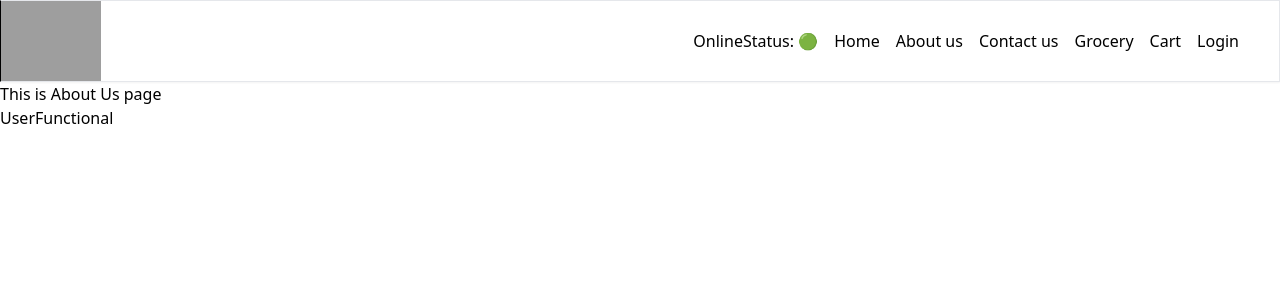
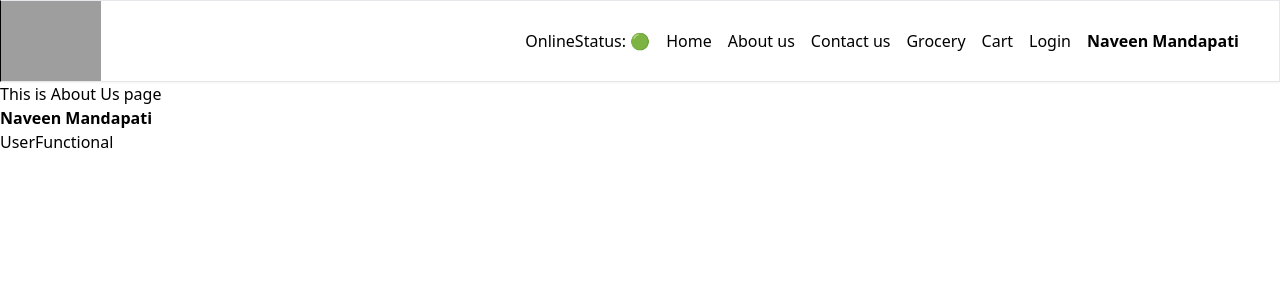
Before and after one commit to naveen0928/namaste-react-v2, a React (Vite) app: page /about in a window 1280 px wide. Shown: the top 300 px of the page. Built offline with nearby package versions, Linux system fonts and the light colour scheme; grey boxes are pictures that could not be loaded.

Commit message:
React context and examples

```diff
--- a/src/App.js
+++ b/src/App.js
@@ -1,4 +1,4 @@
-import React, { lazy, Suspense } from "react";
+import React, { lazy, Suspense, useEffect, useState } from "react";
 import ReactDOM from "react-dom/client";
 import Header from "./components/Header";
 import Body from "./components/Body";
@@ -7,6 +7,7 @@ import About from "./components/About";
 import Contact from "./components/Contact";
 import ErrorElement from "./components/ErrorElement";
 import RestaurantMenu from "./components/RestaurantMenu";
+import UserContext from "./utils/UserContext";
 // import Grocery from "./components/Grocery";
 
 // Hello world from react
@@ -48,11 +49,24 @@ import RestaurantMenu from "./components/RestaurantMenu";
 // ]);
 
 const AppLayout = () => {
+  const [userName, setUserName] = useState("");
+
+  useEffect(() => {
+    const data = {
+      name: "Naveen Mandapati",
+    };
+    setUserName(data.name);
+  }, []);
+
   return (
-    <div className="app">
-      <Header />
-      <Outlet />
-    </div>
+    <UserContext.Provider value={{ loggedInUser: userName, setUserName }}>
+      <div className="app">
+        {/* <UserContext.Provider value={{ loggedInUser: "React v2" }}> */}
+          <Header />
+        {/* </UserContext.Provider> */}
+        <Outlet />
+      </div>
+    </UserContext.Provider>
   );
 };
 
--- a/src/components/About.js
+++ b/src/components/About.js
@@ -2,6 +2,7 @@ import React from "react";
 import User from "./User";
 import UserLevelTwo from "./UserLevelTwo";
 import UserFunctional from "./UserFunctional";
+import UserContext from "../utils/UserContext";
 
 class About extends React.Component {
   constructor(props) {
@@ -30,6 +31,11 @@ class About extends React.Component {
     return (
       <div>
         <h1>This is About Us page</h1>
+        <div>
+          <UserContext.Consumer>
+            {({ loggedInUser }) => <h1 className="font-bold">{loggedInUser}</h1>}
+          </UserContext.Consumer>
+        </div>
         {/* <User name="First " location="Vijayawada as Prop" />
         <User name="Second " location="Gollapudi as Prop" />
         <UserLevelTwo /> */}
--- a/src/components/Body.js
+++ b/src/components/Body.js
@@ -1,9 +1,10 @@
-import { useEffect, useState } from "react";
+import { useContext, useEffect, useState } from "react";
 import RestaurantCard, { WithPromotedLabel } from "./RestaurantCard";
 import { FETCH_RESTAURANTS_LIST } from "../utils/Constants";
 import FakeLoader from "./fakeLoader";
 import { Link } from "react-router-dom";
 import useOnlineStatus from "../utils/useOnlineStatus";
+import UserContext from "../utils/UserContext";
 
 const Body = () => {
   const [resList, setResList] = useState([]);
@@ -12,6 +13,8 @@ const Body = () => {
   const onlineStatus = useOnlineStatus();
 
   const WithPromotedRestaurantCard = WithPromotedLabel(RestaurantCard);
+
+  const { loggedInUser, setUserName } = useContext(UserContext);
 
   useEffect(() => {
     fetchData();
@@ -68,6 +71,14 @@ const Body = () => {
         >
           Top Rated Restaurants
         </button>
+        <div className="mt-2">
+          <label>User name : </label>
+          <input
+            className="border border-black rounded-sm p-1"
+            value={loggedInUser}
+            onChange={(e) => setUserName(e.target.value)}
+          />
+        </div>
       </div>
       <div className="flex flex-wrap rounded-lg">
         {filteredList.map((item) => (
--- a/src/components/Header.js
+++ b/src/components/Header.js
@@ -1,11 +1,14 @@
-import { useState } from "react";
+import { useState, useContext } from "react";
 import { HEADER_LOGO } from "../utils/Constants";
 import { Link } from "react-router-dom";
 import useOnlineStatus from "../utils/useOnlineStatus";
+import UserContext from "../utils/UserContext";
 
 const Header = () => {
   const [btnName, setBtnName] = useState("Login");
   const onlineStatus = useOnlineStatus();
+  const { loggedInUser } = useContext(UserContext);
+
   return (
     <div className="flex justify-between border border-s-black shadow-sm">
       <div>
@@ -13,7 +16,7 @@ const Header = () => {
       </div>
       <div className="flex items-center">
         <ul className="flex pr-10">
-          <li className="pr-4">OnlineStatus: {onlineStatus ? '🟢' : '😡'} </li>
+          <li className="pr-4">OnlineStatus: {onlineStatus ? "🟢" : "😡"} </li>
           <li className="pr-4">
             <Link to="/">Home</Link>
           </li>
@@ -35,6 +38,7 @@ const Header = () => {
           >
             {btnName}
           </li>
+          <li className="pl-4 font-bold">{loggedInUser}</li>
         </ul>
       </div>
     </div>
--- a/src/components/RestaurantCard.js
+++ b/src/components/RestaurantCard.js
@@ -1,8 +1,13 @@
+import { useContext } from "react";
 import { RESTAURANT_CARD_LOGO } from "../utils/Constants";
+import UserContext from "../utils/UserContext";
 
 const RestaurantCard = ({ resCard }) => {
   const { cloudinaryImageId, name, avgRating, sla, cuisines, areaName } =
     resCard;
+
+  const { loggedInUser } = useContext(UserContext);
+
   return (
     <div className="w-[200px] m-5 p-[2px] cursor-pointer bg-slate-100 hover:bg-gray-200">
       <div className="img-card-container">
@@ -18,6 +23,7 @@ const RestaurantCard = ({ resCard }) => {
         <h4>{sla.slaString}</h4>
         <h5>{cuisines.join(", ")}</h5>
         <h5>{areaName}</h5>
+        <h5 className="font-bold">User : {loggedInUser}</h5>
       </div>
     </div>
   );
--- /dev/null
+++ b/src/utils/UserContext.js
@@ -0,0 +1,7 @@
+import { createContext } from "react";
+
+const UserContext = createContext({
+  loggedInUser: "Default User",
+});
+
+export default UserContext;
```
Also changed, not shown: 1 other file (tests, documents, lock files or other folders).
